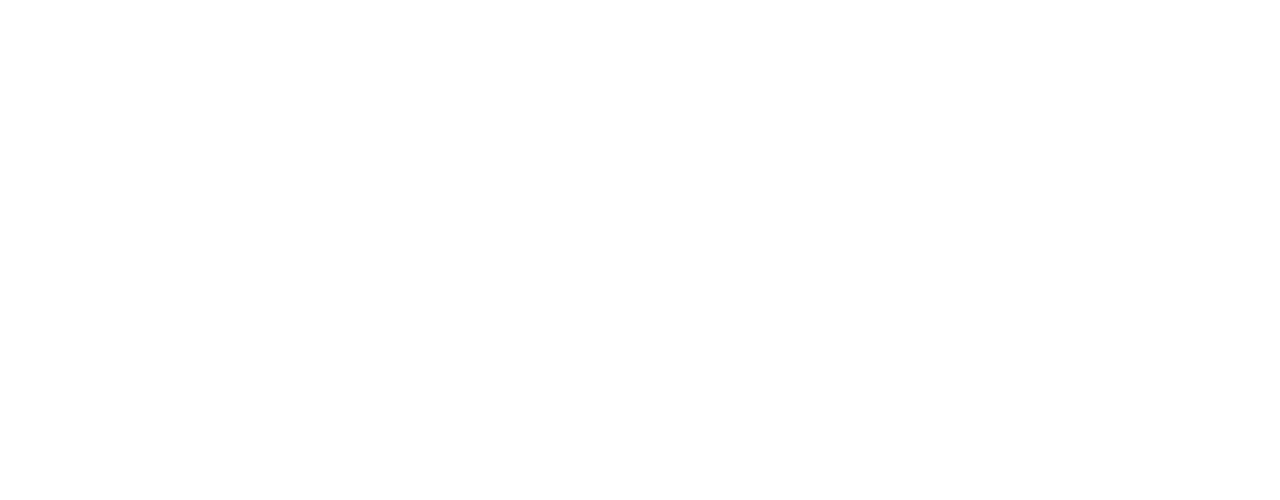
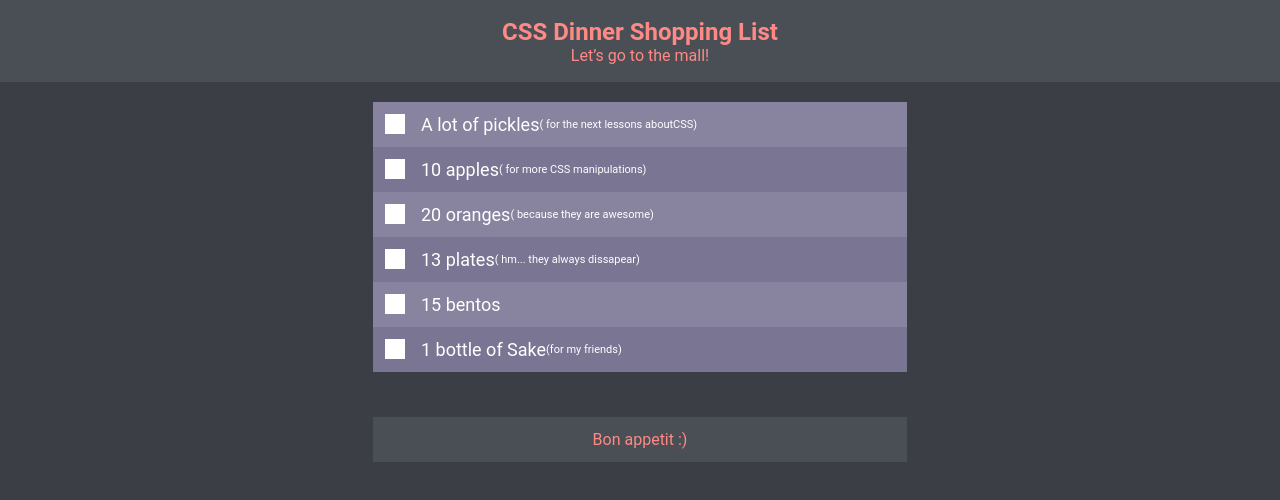
Before and after one commit to AndriiSmolinskyi/Homework-beetroot, a plain HTML site: page index.html in a window 1280 px wide. Drawn offline with Linux system fonts and the light colour scheme.

Commit message:
Homework-8

```diff
--- a/css/style.css
+++ b/css/style.css
@@ -0,0 +1,146 @@
+body {
+   font-family: 'Roboto';
+   font-style: normal;
+   background: #3B3F45;
+}
+
+/*header*/
+.header {
+   height: 82px;
+
+   background: #4A4F56;
+}
+
+h1,
+h2 {
+   color: #FF8984;
+   display: flex;
+   justify-content: center;
+}
+
+h1 {
+   font-weight: 700;
+   font-size: 24px;
+   line-height: 28px;
+   padding-top: 18px;
+}
+
+h2 {
+   font-weight: 400;
+   font-size: 16px;
+   line-height: 19px;
+}
+
+/*text*/
+
+.check-big-text {
+   display: flex;
+   align-items: center;
+   font-weight: 400;
+   font-size: 18px;
+   color: #FFFFFF;
+   text-decoration: none;
+}
+
+.check-small-text {
+   font-weight: 400;
+   font-size: 11px;
+   color: #FFFFFF;
+   text-decoration: none;
+}
+
+.check-small-text:not(:empty)::before {
+   content: '(';
+}
+
+.check-small-text:not(:empty)::after {
+   content: ')';
+}
+
+/*section*/
+
+.section {
+   margin-top: 20px;
+   display: flex;
+   justify-content: center;
+}
+
+
+label {
+   display: block;
+   width: 534px;
+   height: 45px;
+   background: #88839E;
+   display: flex;
+   align-items: center;
+}
+
+label:nth-child(even) {
+   background: #7A7593;
+}
+
+/*customize checkbox*/
+
+.checkbox {
+   display: none;
+}
+
+
+.fake {
+   margin: 12px 16px 14px 12px;
+   display: inline-block;
+   width: 20px;
+   height: 20px;
+   background-color: white;
+   position: relative;
+}
+
+.fake:before {
+   content: "";
+   position: absolute;
+   top: 50%;
+   left: 50%;
+   transform: translate(-50%, -50%);
+   display: block;
+   width: 10px;
+   height: 10px;
+   background: url('../img/hm-8/Vector.svg');
+   opacity: 0;
+}
+
+.checkbox:checked+.fake:before {
+   opacity: 1;
+}
+
+/*checked*/
+
+input[type="checkbox"]:checked+.fake:before {
+   opacity: 1;
+}
+
+input[type="checkbox"]:checked+.fake+.check-big-text {
+   text-decoration: line-through;
+   color: #9B96AC;
+}
+
+input[type="checkbox"]:checked+.fake+.check-big-text .check-small-text {
+   text-decoration: line-through;
+   color: #9B96AC;
+}
+
+
+/*hover*/
+
+label:hover {
+   border-top: 3px solid #FFFFFF;
+   border-bottom: 3px solid #FFFFFF;
+}
+
+/*buton*/
+
+.button {
+   background: #4A4F56;
+   display: flex;
+   justify-content: center;
+   margin-top: 45px;
+}
--- a/index.html
+++ b/index.html
@@ -12,7 +12,60 @@
 </head>
 
 <body>
+    <header class="header">
+        <h1>CSS Dinner Shopping List</h1>
+        <h2>Let’s go to the mall!</h2>
+    </header>
 
+    <section class="section">
+        <form action="#">
+            <label>
+                <input type="checkbox" class="checkbox">
+                <span class="fake"></span>
+                <span class="check-big-text">A lot of pickles <span class="check-small-text"> for the next lessons
+                        aboutCSS</span></span>
+            </label>
+            <label>
+                <input type="checkbox" class="checkbox">
+                <span class="fake"></span>
+                <span class="check-big-text">10 apples <span class="check-small-text"> for more CSS
+                        manipulations</span></span>
+            </label>
+            <label>
+                <input type="checkbox" class="checkbox">
+                <span class="fake"></span>
+                <span class="check-big-text">20 oranges <span class="check-small-text"> because they are
+                        awesome</span></span>
+            </label>
+            <label>
+                <input type="checkbox" class="checkbox">
+                <span class="fake"></span>
+                <span class="check-big-text">13 plates<span class="check-small-text"> hm... they always
+                        dissapear</span></span>
+            </label>
+            <label>
+                <input type="checkbox" class="checkbox">
+                <span class="fake"></span>
+                <span class="check-big-text">15 bentos <span class="check-small-text"></span></span>
+            </label>
+            <label>
+                <input type="checkbox" class="checkbox">
+                <span class="fake"></span>
+                <span class="check-big-text">1 bottle of Sake <span class="check-small-text">for my
+                        friends</span></span>
+            </label>
+            <label class="button">
+                <button></button>
+                <h2>Bon appetit :)</h2>
+            </label>
+        </form>
+    </section>
+
+    <footer>
+        <form action="#">
+
+        </form>
+    </footer>
 
 </body>
 
```
Also changed, not shown: img/hm-8/Vector.svg (added).
